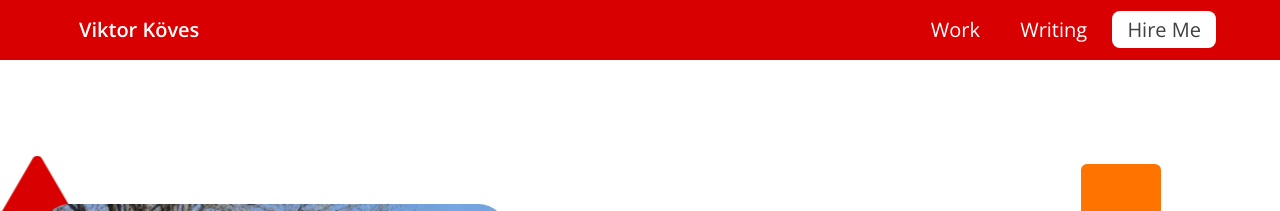
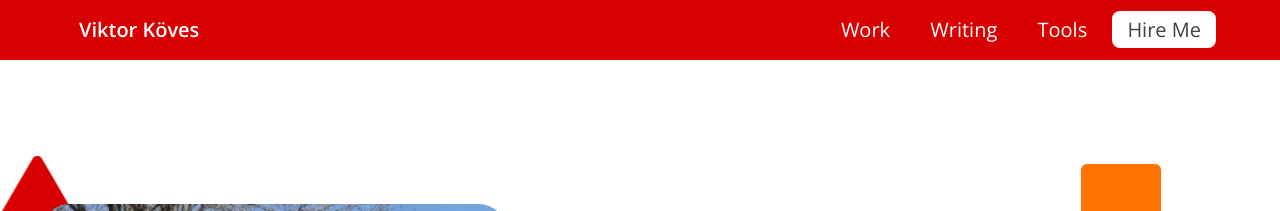
Before and after one commit to vkoves/vkoves.github.io, a Jekyll site: the page built from index.html, in a window 1280 px wide. Shown: the top 211 px of the page. Built offline with Jekyll 4.4.1, drawn with Linux system fonts in a browser that asks for light colours.

Commit message:
Start image compressor

```diff
--- a/_includes/header.html
+++ b/_includes/header.html
@@ -20,6 +20,9 @@
         <a href="/writing">Writing</a>
       </li>
       <li>
+        <a href="/tools">Tools</a>
+      </li>
+      <li>
         <a href="/hire-me" class="hire-me">Hire Me</a>
       </li>
     </ul>
--- /dev/null
+++ b/css/pages/image-compressor.scss
@@ -0,0 +1,254 @@
+---
+---
+
+.tool-description {
+  margin-bottom: 2rem;
+  color: var(--text-color-faded);
+}
+
+// ── Settings bar ──────────────────────────────────────────────────────────────
+
+.compressor__settings {
+  display: flex;
+  flex-wrap: wrap;
+  gap: 1.5rem;
+  align-items: flex-start;
+  background: var(--light-bg-color);
+  border: 1px solid var(--dark-bg-color);
+  border-radius: 8px;
+  padding: 1.25rem 1.5rem;
+  margin-bottom: 1.5rem;
+}
+
+.setting {
+  display: flex;
+  flex-direction: column;
+  gap: 0.4rem;
+
+  label:not(.checkbox-label) {
+    font-weight: 600;
+    font-size: 0.9rem;
+  }
+
+  select,
+  input[type="range"] {
+    font-family: inherit;
+    font-size: 1rem;
+  }
+
+  select {
+    padding: 0.35rem 0.6rem;
+    border: 1px solid var(--dark-bg-color);
+    border-radius: 4px;
+    background: var(--bg-color);
+    color: var(--text-color);
+    cursor: pointer;
+  }
+
+  input[type="range"] {
+    width: 160px;
+    accent-color: var(--brand-bg-color);
+  }
+}
+
+.checkbox-label {
+  display: flex;
+  align-items: center;
+  gap: 0.5rem;
+  cursor: pointer;
+  font-weight: 600;
+  font-size: 0.9rem;
+
+  input[type="checkbox"] {
+    width: 1rem;
+    height: 1rem;
+    accent-color: var(--brand-bg-color);
+    cursor: pointer;
+  }
+}
+
+.setting__note {
+  font-size: 0.8rem;
+  color: var(--text-color-faded);
+  margin: 0;
+}
+
+// ── Drop zone ─────────────────────────────────────────────────────────────────
+
+.compressor__drop-zone {
+  display: flex;
+  align-items: center;
+  justify-content: center;
+  border: 2px dashed var(--dark-bg-color);
+  border-radius: 8px;
+  padding: 3rem 2rem;
+  text-align: center;
+  cursor: pointer;
+  transition: border-color 0.2s, background-color 0.2s;
+  background: var(--light-bg-color);
+  color: var(--text-color);
+  margin-bottom: 1.5rem;
+
+  &:hover,
+  &:focus,
+  &.-drag-over {
+    border-color: var(--brand-bg-color);
+    background: var(--bg-color);
+    outline: none;
+  }
+
+  &.-drag-over {
+    background-color: rgba(216, 0, 0, 0.05);
+  }
+}
+
+.drop-zone__inner {
+  pointer-events: none;
+
+  svg {
+    color: var(--text-color-faded);
+    margin-bottom: 0.75rem;
+  }
+
+  p { margin: 0.25rem 0; }
+}
+
+.drop-zone__hint {
+  font-size: 0.85rem;
+  color: var(--text-color-faded);
+}
+
+// Allow clicks on the button within the drop zone
+.link-btn {
+  pointer-events: all;
+  background: none;
+  border: none;
+  padding: 0;
+  font: inherit;
+  color: var(--brand-text-color);
+  text-decoration: underline;
+  cursor: pointer;
+
+  &:hover { color: var(--brand-text-color-focused); }
+}
+
+.visually-hidden {
+  position: absolute;
+  width: 1px;
+  height: 1px;
+  overflow: hidden;
+  clip: rect(0 0 0 0);
+  white-space: nowrap;
+}
+
+// ── Results ───────────────────────────────────────────────────────────────────
+
+.compressor__results {
+  border: 1px solid var(--dark-bg-color);
+  border-radius: 8px;
+  overflow: hidden;
+}
+
+.results-header {
+  display: grid;
+  grid-template-columns: 1fr 90px 100px 80px auto;
+  gap: 1rem;
+  align-items: center;
+  background: var(--bit-dark-bg-color);
+  padding: 0.75rem 1rem;
+  font-weight: 600;
+  font-size: 0.875rem;
+  border-bottom: 1px solid var(--dark-bg-color);
+}
+
+.results-header__actions { text-align: right; }
+
+.btn {
+  display: inline-block;
+  padding: 0.35rem 0.9rem;
+  background: var(--brand-bg-color);
+  color: white;
+  border: none;
+  border-radius: 4px;
+  font: inherit;
+  font-size: 0.875rem;
+  font-weight: 600;
+  cursor: pointer;
+  transition: opacity 0.15s;
+  white-space: nowrap;
+
+  &:hover { opacity: 0.85; }
+  &:disabled { opacity: 0.45; cursor: not-allowed; }
+}
+
+.results-list {
+  list-style: none;
+  margin: 0;
+  padding: 0;
+}
+
+.result-item {
+  display: grid;
+  grid-template-columns: 1fr 90px 100px 80px auto;
+  gap: 1rem;
+  align-items: center;
+  padding: 0.7rem 1rem;
+  border-bottom: 1px solid var(--bit-dark-bg-color);
+  font-size: 0.9rem;
+
+  &:last-child { border-bottom: none; }
+
+  &.-error {
+    background: rgba(216, 0, 0, 0.05);
+    color: var(--brand-text-color);
+  }
+}
+
+.result-item__name {
+  overflow: hidden;
+  text-overflow: ellipsis;
+  white-space: nowrap;
+}
+
+.result-item__savings {
+  &.-increased { color: var(--brand-text-color); } // file got larger
+}
+
+.result-item__actions { text-align: right; }
+
+.result-item__download {
+  @extend .btn;
+  font-size: 0.8rem;
+  padding: 0.25rem 0.7rem;
+}
+
+// ── Responsive ────────────────────────────────────────────────────────────────
+
+@media (max-width: 600px) {
+  .results-header {
+    display: none; // hide column headers on small screens
+  }
+
+  .result-item {
+    grid-template-columns: 1fr auto;
+    grid-template-rows: auto auto;
+    row-gap: 0.25rem;
+  }
+
+  .result-item__name { grid-column: 1; grid-row: 1; }
+  .result-item__actions { grid-column: 2; grid-row: 1 / 3; align-self: center; }
+
+  .result-item__original,
+  .result-item__compressed,
+  .result-item__savings {
+    grid-column: 1;
+    font-size: 0.8rem;
+    color: var(--text-color-faded);
+
+    &::before { font-weight: 600; color: var(--text-color); }
+  }
+
+  .result-item__original::before  { content: "Original: "; }
+  .result-item__compressed::before { content: "Compressed: "; }
+  .result-item__savings::before   { content: "Savings: "; }
+}
--- /dev/null
+++ b/css/pages/tools.scss
@@ -0,0 +1,49 @@
+---
+---
+
+@use 'variables/colors' as *;
+@use 'variables/sizing' as *;
+
+.tools-intro {
+  max-width: $thin-width;
+  color: var(--text-color-faded);
+  margin-bottom: 2rem;
+}
+
+.tools-list {
+  display: flex;
+  flex-direction: column;
+  gap: 1.5rem;
+}
+
+.tool-card {
+  display: block;
+  max-width: $thin-width;
+  padding: 1.5rem;
+  border: 1px solid var(--dark-bg-color);
+  border-radius: 8px;
+  background: var(--light-bg-color);
+  color: var(--text-color);
+  text-decoration: none;
+  transition: border-color 0.2s, box-shadow 0.2s;
+
+  h2 {
+    font-size: 1.4rem;
+    color: var(--brand-text-color);
+    margin-top: 0;
+    margin-bottom: 0.5rem;
+  }
+
+  p {
+    margin: 0;
+    color: var(--text-color-faded);
+    font-size: 0.95rem;
+  }
+
+  &:hover {
+    border-color: var(--brand-bg-color);
+    box-shadow: 0 2px 8px rgba(0, 0, 0, 0.1);
+
+    h2 { color: var(--brand-text-color-focused); }
+  }
+}
```
Also changed, not shown: image-compressor.html (added, +78 -0 lines), js/image-compressor.js (added, +299 -0 lines), tools.html (added, +20 -0 lines).
